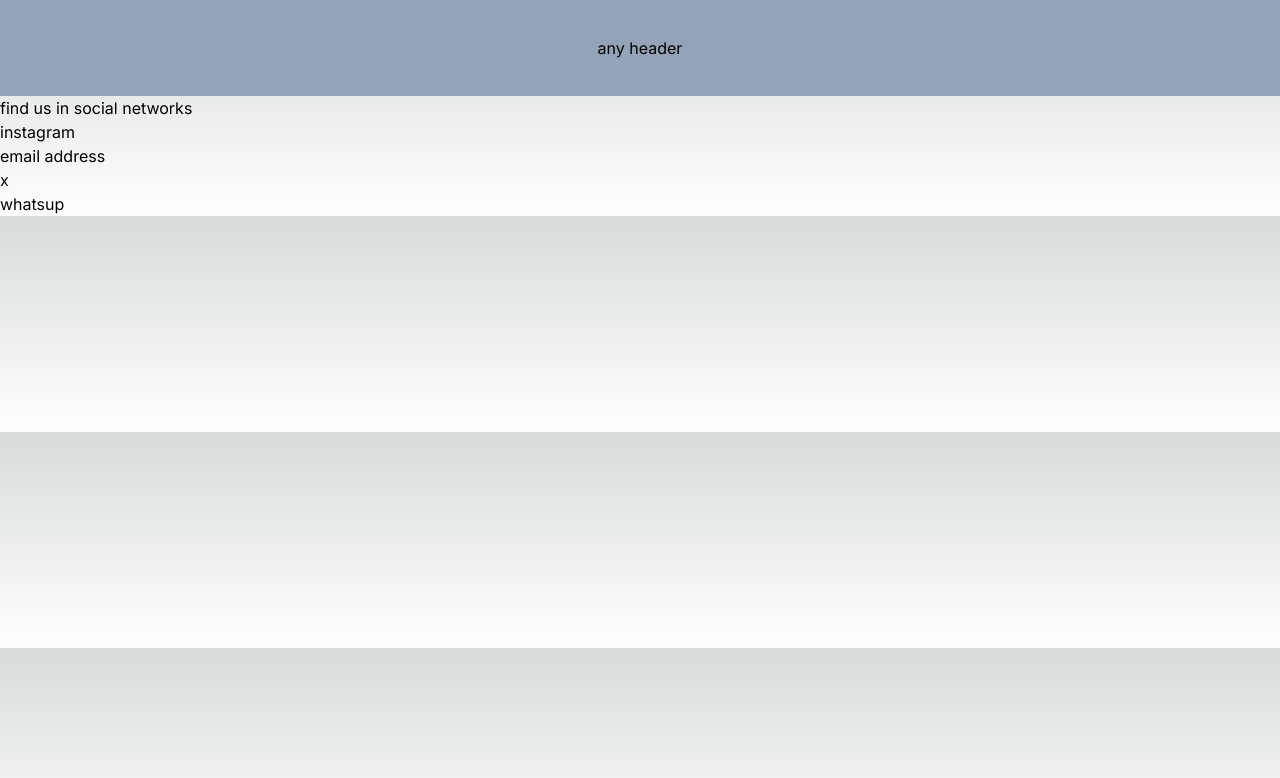
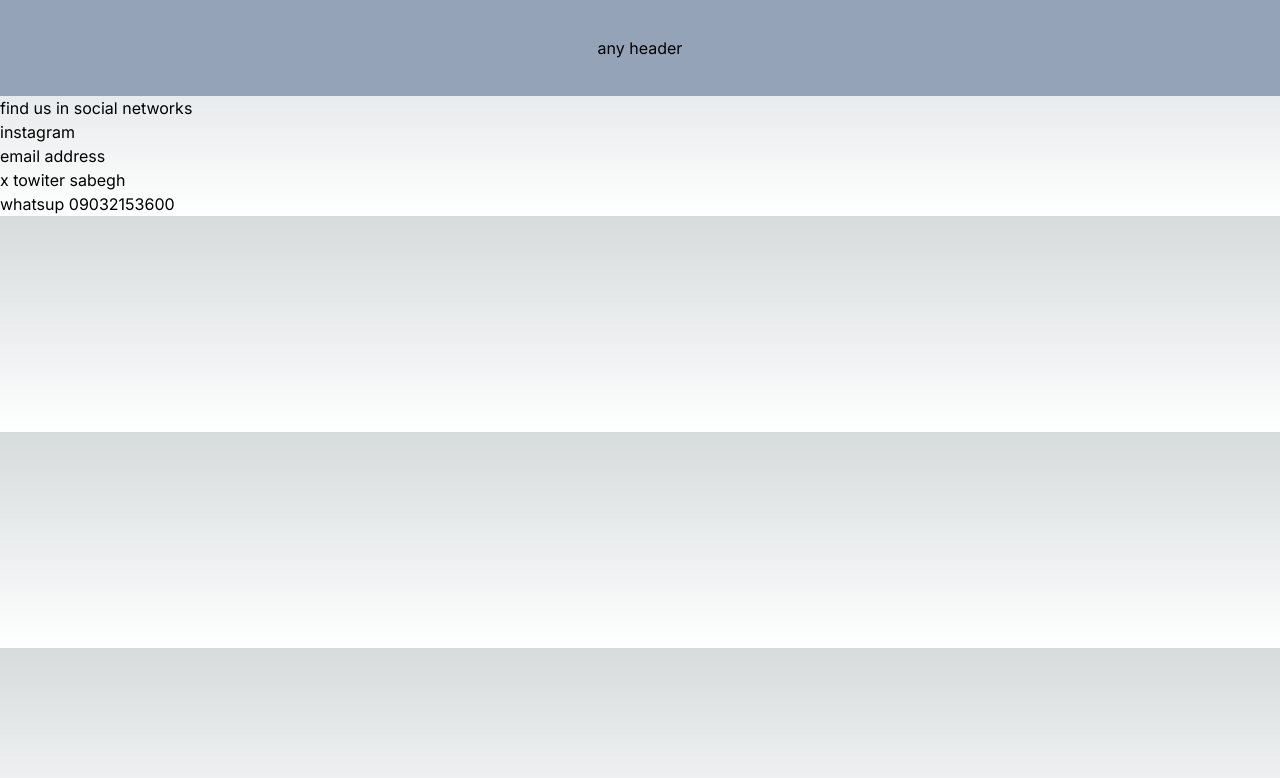
Before and after one commit to mohammadHosseinam/gitTrain, a Next.js app: page /contactUs in a window 1280 px wide. Shown: the top 778 px of the page. Built offline with nearby package versions, Linux system fonts and the light colour scheme.

Commit message:
contact us updated and code will be rebase here

```diff
--- a/app/contactUs/page.tsx
+++ b/app/contactUs/page.tsx
@@ -6,10 +6,10 @@ function page() {
         <div>
             <h1>find us in social networks</h1>
             <ul>
-                <li>instagram</li>
-                <li>email address</li>
-                <li>x</li>
-                <li>whatsup</li>
+                <li>instagram <a href="instagram.com"></a></li>
+                <li>email address <a href="mohammad@gmail.com"></a></li>
+                <li>x <span>towiter sabegh</span></li>
+                <li>whatsup <span>09032153600</span></li>
             </ul>
         </div>
     );
```
